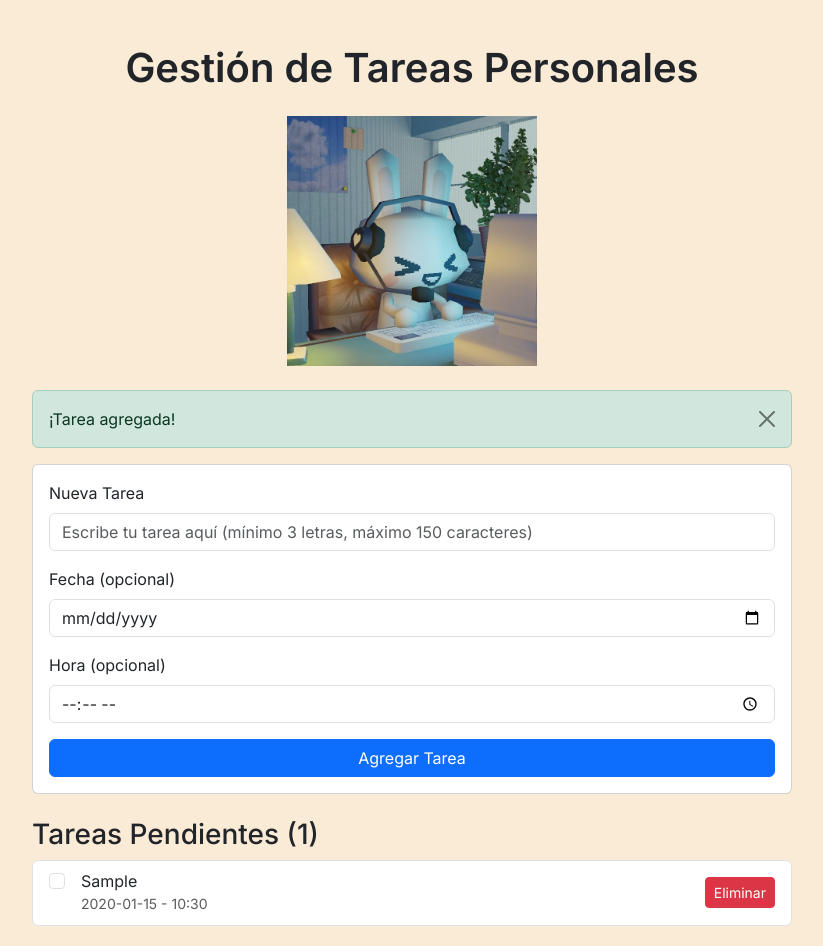
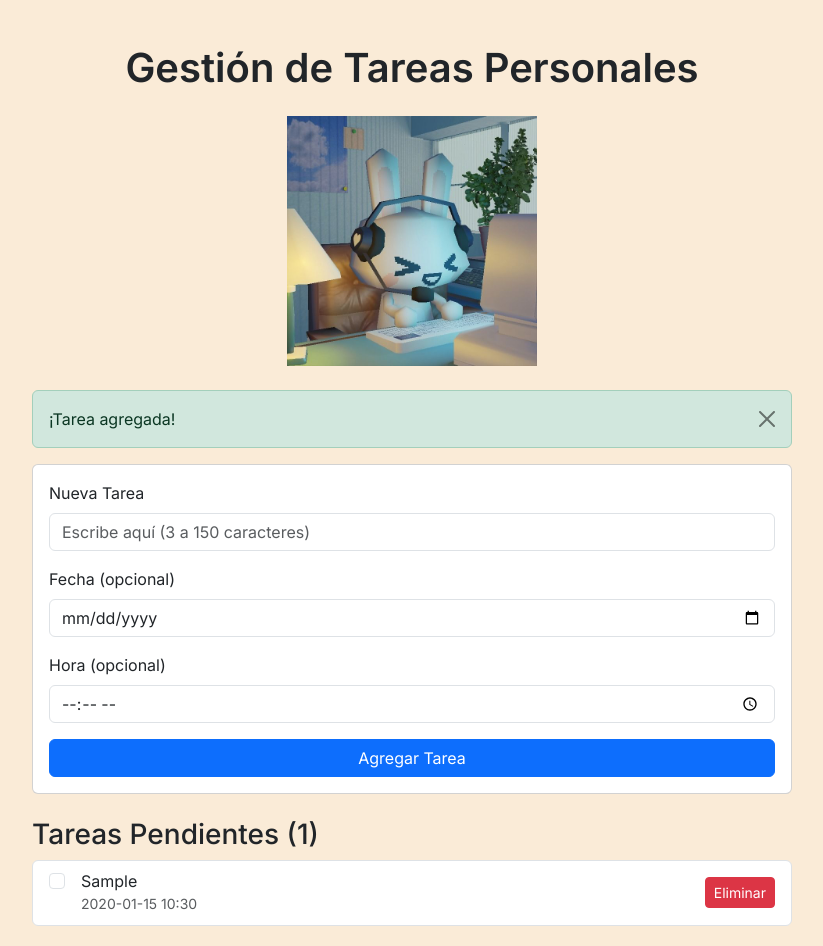
Before and after one commit to albertholto0/Tecnologias-web-II, a React (Create React App) app in the folder gestion-tareas-personales/: page / in a window 1280 px wide. Both pictures are taken after typing "Sample", "2020-01-15", "10:30" into the empty fields and a click on the button "Agregar Tarea". Shown: the whole page, without its empty margins (228-1051 px from the left). Built offline with nearby package versions, Linux system fonts and the light colour scheme.

Commit message:
Se agregaron comentarios

```diff
--- a/gestion-tareas-personales/src/componentes/FormularioTarea.js
+++ b/gestion-tareas-personales/src/componentes/FormularioTarea.js
@@ -18,6 +18,7 @@ function FormularioTarea({ agregarTarea }) {
   // Se renderiza el cuadro para agregar mi tarea,
   // con estilos de boostrap.
   return (
+    // Formulario para agregar tarea
     <form onSubmit={manejarEnvio} className="card p-3">
       <div className="mb-3">
         <label className="form-label">Nueva Tarea</label>
@@ -25,8 +26,9 @@ function FormularioTarea({ agregarTarea }) {
           type="text"
           className="form-control"
           value={texto}
+          // cada que el usuario escribe algo, se actualiza el estado "texto"
           onChange={(e) => setTexto(e.target.value)}
-          placeholder="Escribe tu tarea aquí (mínimo 3 letras, máximo 150 caracteres)"
+          placeholder="Escribe aquí (3 a 150 caracteres)"
         />
       </div>
       <div className="mb-3">
@@ -35,6 +37,7 @@ function FormularioTarea({ agregarTarea }) {
           type="date"
           className="form-control"
           value={fecha}
+          // cada que el usuario escribe algo, se actualiza el estado "fecha"
           onChange={(e) => setFecha(e.target.value)}
         />
       </div>
@@ -44,6 +47,7 @@ function FormularioTarea({ agregarTarea }) {
           type="time"
           className="form-control"
           value={hora}
+          // y cada que el usuario escribe algo, se actualiza el estado "hora"
           onChange={(e) => setHora(e.target.value)}
         />
       </div>
@@ -51,5 +55,5 @@ function FormularioTarea({ agregarTarea }) {
     </form>
   );
 }
-
+// aqui exportamos el componente para usarlo en otros archivos
 export default FormularioTarea;
--- a/gestion-tareas-personales/src/componentes/ListaTareas.js
+++ b/gestion-tareas-personales/src/componentes/ListaTareas.js
@@ -13,6 +13,7 @@ function ListaTareas({ tareas, marcarCompletada, eliminarTarea }) {
 
       {tareas.map(tarea => (
         <Tarea
+        // pasa una tarea individual al componente Tarea
           key={tarea.id}
           tarea={tarea}
           marcarCompletada={marcarCompletada}
@@ -23,4 +24,5 @@ function ListaTareas({ tareas, marcarCompletada, eliminarTarea }) {
   );
 }
 
+// exportamos el componente para usarlo en otros archivos
 export default ListaTareas;
--- a/gestion-tareas-personales/src/componentes/Tarea.js
+++ b/gestion-tareas-personales/src/componentes/Tarea.js
@@ -16,13 +16,19 @@ function Tarea({ tarea, marcarCompletada, eliminarTarea }) {
           className={`form-check-label ms-2 ${tarea.completada ? 'text-decoration-line-through text-muted' : ''}`}
         >
           {tarea.texto}
-          {(tarea.fecha || tarea.hora) && (
+          {/* Si la tarea tiene fecha, se muestra la fecha y la hora */}
+          {tarea.fecha && (
             <small className="d-block text-muted">
-              {tarea.fecha && `${tarea.fecha}`}
-              {tarea.fecha && tarea.hora && ' - '}
-              {tarea.hora && `${tarea.hora}`}
+              {tarea.fecha} {tarea.hora}
             </small>
           )}
+          {/* Si no tiene fecha pero si hora, solo se muestra la hora */}
+          {!tarea.fecha && tarea.hora && (
+            <small className="d-block text-muted">
+              {tarea.hora}
+            </small>
+          )}
+          {/* Si no tiene ni fecha ni hora, pues no se muestra nada */}
         </label>
       </div>
       <button
@@ -35,4 +41,5 @@ function Tarea({ tarea, marcarCompletada, eliminarTarea }) {
   );
 }
 
+// exportamos el componente para usarlo en otros archivos
 export default Tarea;
```
Also changed, not shown: gestion-tareas-personales/src/App.js (+13 -2 lines).
